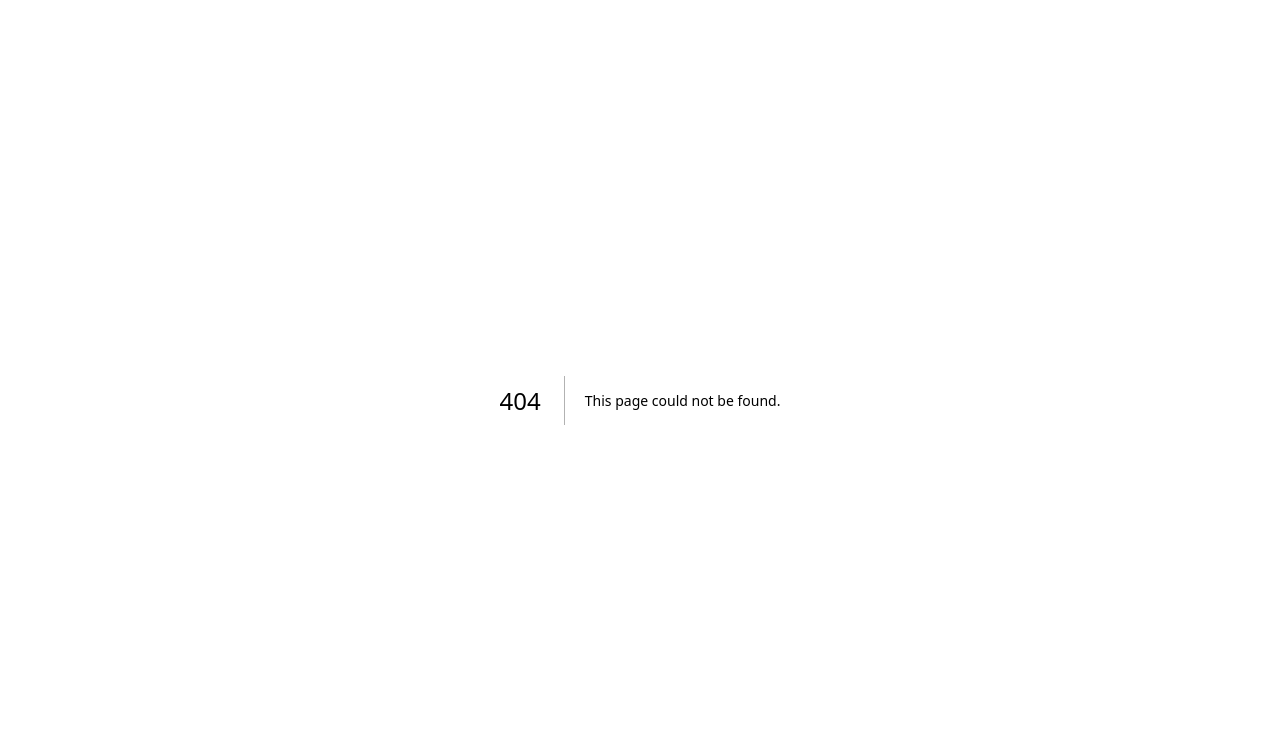
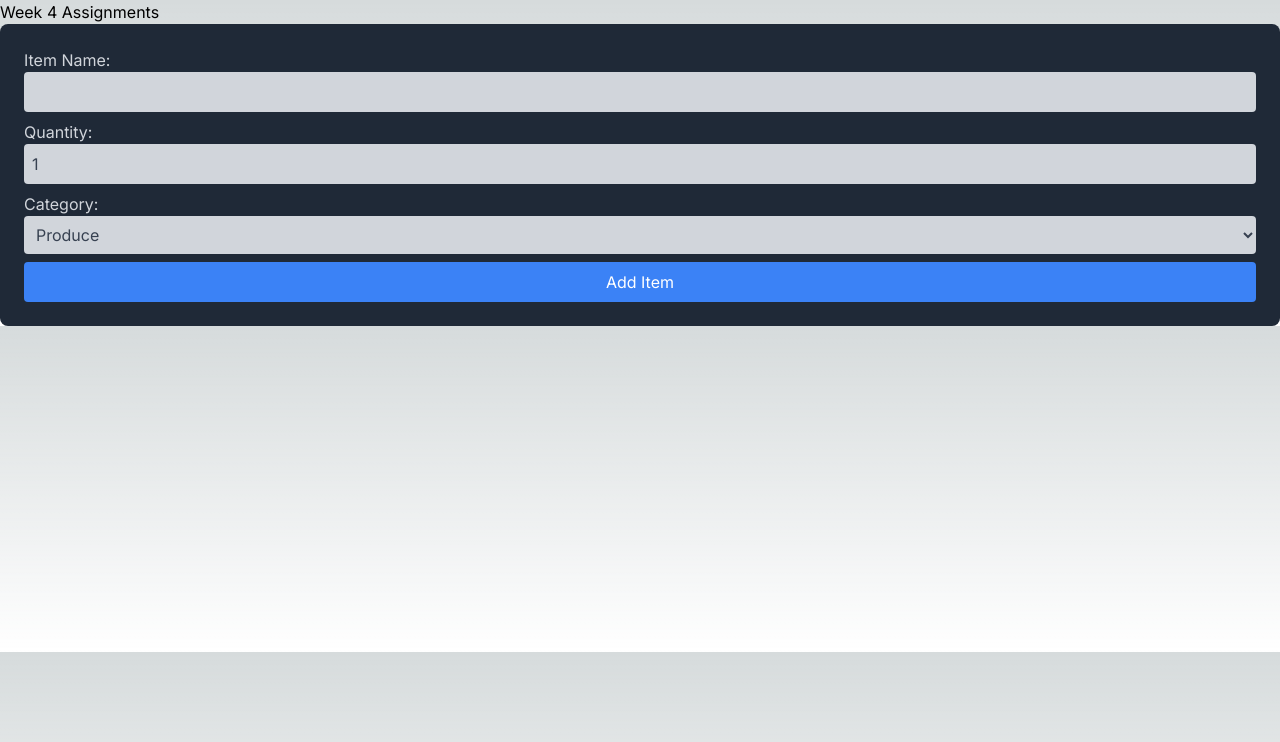
Before and after one commit to hosumchan/cprg306-assignments, a Next.js app: page /week-4 in a window 1280 px wide. Before the commit this address had no page. Shown: the top 742 px of the page. Built offline with nearby package versions, Linux system fonts and the light colour scheme.

Commit message:
week-4 assignment is finished

```diff
--- a/app/page.js
+++ b/app/page.js
@@ -7,6 +7,8 @@ export default function Home() {
       <h1>CPRG 306: Web Development 2 - Assignments</h1>
       <p> <Link href="week-2/">Week 2 Assignment</Link> </p>
       <p> <Link href="week-3/">Week 3 Assignment</Link> </p>
+      <p> <Link href="week-4/">Week 4 Assignment</Link> </p>
+
     </main>
   );
 }
--- /dev/null
+++ b/app/week-4/new-item.js
@@ -0,0 +1,116 @@
+//Import the useState hook from React.
+"use client";
+
+import { useState } from "react";
+
+
+export default function NewItem() {
+
+    //The initial value of name should be an empty string (""), indicating that the name field is initially blank
+    const [name, setName] = useState(""); //Use the useState hook to create a state variable called name and a setter function called setName.
+
+    //The initial value of quantity should be 1, indicating that the quantity field is initially set to 1.
+    const [quantity, setQuantity] = useState(1);
+
+    //The initial value of category should be "produce", indicating that the category field is initially set to "Produce".
+    const [category, setCategory] = useState("produce");
+
+
+    const handleSubmit = (event) => {
+
+        //Prevent the form's default submission behavior.
+        event.preventDefault();
+
+        //Create an item object with the current values of name, quantity, and category
+        const item = {
+            name, quantity, category
+        };
+
+        //Log the item object to the console.
+        console.log(item);
+
+        //Display an alert with the current state of name, quantity, and category.
+        alert(`
+        Added item:
+        Name: ${name}
+        Quantity: ${quantity}
+        Category: ${category}`);
+
+        //Reset the state variables to their initial values.
+        setName("");
+        setQuantity(1);
+        setCategory("produce");
+    };
+
+    //Create functions called handleNameChange / handQuantityChange / handleCategoryChange
+    //Take an "event" object as an argument
+    //Sets the name state variable to the value of the input element.
+    const handleNameChange = (event) => setName(event.target.value);
+    const handleQuantityChange = (event) => setQuantity(Number(event.target.value)); //to convert the input to a Number before setting the state
+    const handleCategoryChange = (event) => setCategory(event.target.value);
+
+
+
+    return (
+        <main>
+
+            {/* Create a form element with an onSubmit event handler that calls the handleSubmit function. */}
+            <form onSubmit = {handleSubmit} className = "bg-gray-800 p-6 rounded-lg space-y-2">
+
+            {/* Create a label element with a htmlFor attribute set to "name" and a text content of "Item Name: ". */}
+            <div>
+                <label className="block text-gray-300" for="name">Item Name: </label>
+                <input
+                    id="name" /*for="name" and id="name" should match here*/
+                    type="text" /*Create an input field of type text*/
+                    value={name} /*The value of the input field should be tied to the name state variable, meaning that it displays the current value of name*/
+                    onChange={handleNameChange} /*Add an onChange event handler that calls the handleNameChange function.*/
+                    required /*Add required attribute to the input field to ensure that the user cannot submit the form without providing a name*/
+                    className="w-full p-2 rounded text-gray-700 bg-gray-300"
+                />
+            </div>
+            <div>
+                <label className="block text-gray-300" for="quantity">Quantity: </label>
+                <input
+                    id="quantity"
+                    type="number"
+                    min="1" /*Set the min attribute to "1"*/
+                    max="99" /*the max attribute to "99" to limit the range of valid quantities*/
+                    value={quantity}
+                    onChange={handleQuantityChange}
+                    required
+                    className="w-full p-2 rounded text-gray-700 bg-gray-300"
+                />
+            </div>
+            <div>
+                <label className="block text-gray-300" for="category">Category: </label>
+                <select
+                    id="category"
+                    value={category}
+                    onChange={handleCategoryChange}
+                    required
+                    className="w-full p-2 rounded text-gray-700 bg-gray-300"
+                >
+                    {/*Create various option elements within the select*/}
+                    <option value="produce">Produce</option>
+                    <option value="dairy">Dairy</option>
+                    <option value="bakery">Bakery</option>
+                    <option value="meat">Meat</option>
+                    <option value="frozen">Frozen Foods</option>
+                    <option value="canned">Canned Goods</option>
+                    <option value="dry">Dry Goods</option>
+                    <option value="beverages">Beverages</option>
+                    <option value="snacks">Snacks</option>
+                    <option value="household">Household</option>
+                    <option value="other">Other</option>
+                </select>
+            </div>
+            <div>
+                <button type="submit" className="w-full bg-blue-500 hover:bg-blue-700 text-white p-2 rounded"> Add Item </button>
+            </div>
+
+            </form>
+
+        </main>
+    );
+}
--- /dev/null
+++ b/app/week-4/page.js
@@ -0,0 +1,16 @@
+import NewItem from "./new-item";
+
+
+export default function Page() {
+    return (
+        <main>
+            <h1>Week 4 Assignments</h1>
+            <NewItem />
+        </main>
+
+
+    );
+
+
+
+}
```
